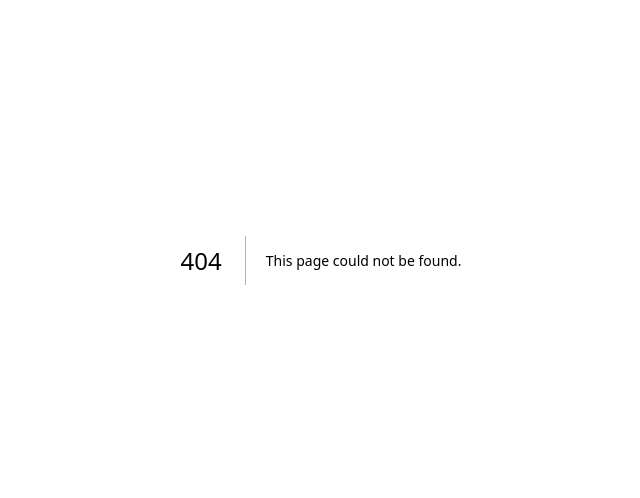
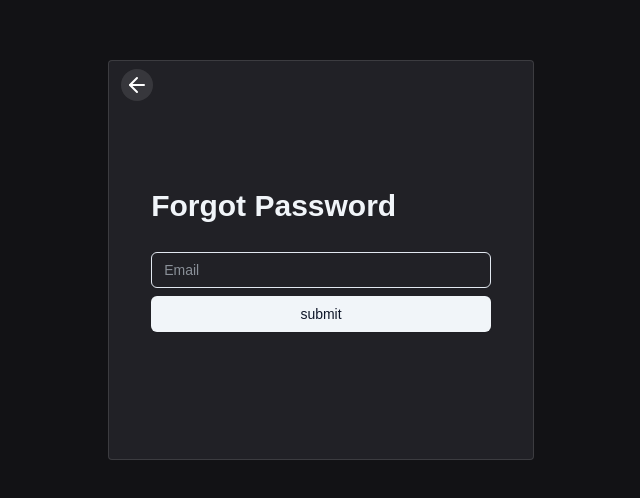
Before and after one commit to harish-x/Advance-Project-Management-WebApplication, a Next.js app in the folder advance-project-management-app/: page /forgotpassword in a window 1280 px wide. Before the commit this address had no page. Shown: the part 140-638 px from the top of the page, without its empty margins (319-959 px from the left). Built offline with nearby package versions, Linux system fonts and the light colour scheme.

Commit message:
frontend authentication done

```diff
--- a/advance-project-management-app/src/app/components/Login.tsx
+++ b/advance-project-management-app/src/app/components/Login.tsx
@@ -1,6 +1,10 @@
 "use client";
 import React, { useEffect } from "react";
-import { useLoginUserMutation,useLoginWithOtpMutation,useVerifyOtpMutation } from "@/lib/features/auth";
+import {
+  useLoginUserMutation,
+  useLoginWithOtpMutation,
+  useVerifyOtpMutation,
+} from "@/lib/features/auth";
 import { useAppDispatch } from "../store/redux";
 import { setCredentials } from "@/lib/state";
 import { Button } from "@/components/ui/button";
@@ -26,9 +30,11 @@ const Login = () => {
   const [otpSent, setOtpSent] = React.useState(false);
   const dispatch = useAppDispatch();
   const { toast } = useToast();
-  const [loginUser, { isLoading: isLoginLoading, isSuccess }] = useLoginUserMutation();
-  const [loginWithOtp, { isLoading: isLoginWithOtpLoading }] = useLoginWithOtpMutation();
-  const [verifyOtp, { isLoading: isVerifyOtpLoading } ] = useVerifyOtpMutation()
+  const [loginUser, { isLoading: isLoginLoading, isSuccess }] =
+    useLoginUserMutation();
+  const [loginWithOtp, { isLoading: isLoginWithOtpLoading }] =
+    useLoginWithOtpMutation();
+  const [verifyOtp, { isLoading: isVerifyOtpLoading }] = useVerifyOtpMutation();
 
   async function handleSubmit() {
     try {
@@ -39,8 +45,8 @@ const Login = () => {
           toast({
             title: "Signed in successfully",
             description: "Welcome back !",
-          })
-          router.push('/dashboard');
+          });
+          router.push("/dashboard");
         });
     } catch (err) {
       toast({
@@ -51,15 +57,15 @@ const Login = () => {
     }
   }
   async function handleSendOTP() {
-   await loginWithOtp({email}).unwrap();
+    await loginWithOtp({ email }).unwrap();
     setOtpSent(true);
   }
 
   useEffect(() => {
     if (otp.length === 6) {
-      handleVerifyOTP()
+      handleVerifyOTP();
     }
-  },[otp])
+  }, [otp]);
   async function handleVerifyOTP() {
     try {
       await verifyOtp({ email, otp })
@@ -69,7 +75,7 @@ async function handleVerifyOTP() {
           toast({
             title: "Signed in successfully",
             description: "Welcome back !",
-        })
+          });
           router.push("/dashboard");
         });
     } catch (err) {
@@ -97,7 +103,13 @@ async function handleVerifyOTP() {
       </div>
       <div className="py-2 flex flex-col gap-2">
         {!isEmail ? (
-          <>
+          <div
+            className={`flex flex-col gap-2 ${
+              isEmail ? "hidden" : "block"
+            } transition-all duration-300 transform ${
+              isEmail ? "opacity-0 scale-95" : "opacity-100 scale-100"
+            }`}
+          >
             <Input
               type="email"
               placeholder="Email"
@@ -122,9 +134,15 @@ async function handleVerifyOTP() {
                 "Sing up"
               )}
             </Button>
-          </>
+          </div>
         ) : (
-          <>
+          <div
+            className={`flex flex-col gap-2 ${
+              !isEmail ? "hidden" : "block"
+            } transition-all duration-300 transform ${
+              !isEmail ? "opacity-0 scale-95" : "opacity-100 scale-100"
+            }`}
+          >
             {!otpSent ? (
               <>
                 <Input
@@ -132,7 +150,11 @@ async function handleVerifyOTP() {
                   placeholder="Email"
                   onChange={(e) => setEmail(e.target.value)}
                 />
-                <Button variant={"secondary"} onClick={handleSendOTP} disabled={isLoginWithOtpLoading}>
+                <Button
+                  variant={"secondary"}
+                  onClick={handleSendOTP}
+                  disabled={isLoginWithOtpLoading}
+                >
                   {isLoginWithOtpLoading ? <Spinner /> : "Send otp"}
                 </Button>
               </>
@@ -159,12 +181,12 @@ async function handleVerifyOTP() {
                 </button>
               </div>
             )}
-          </>
+          </div>
         )}
         <div className="flex items-center mt-3 justify-between">
           <Link
             className="text-muted text-xs hover:text-red-500"
-            href={"/email"}
+            href={"/forgotpassword"}
           >
             Forgot Password ?
           </Link>
--- /dev/null
+++ b/advance-project-management-app/src/app/forgotpassword/page.tsx
@@ -0,0 +1,58 @@
+"use client";
+import { Button } from "@/components/ui/button";
+import { Input } from "@/components/ui/input";
+import React from "react";
+import { useForgotPasswordMutation, } from "@/lib/features/auth";
+import { useToast } from "@/hooks/use-toast";
+import Spinner from "../components/Spinner";
+import { ArrowLeft } from "lucide-react"
+import { useRouter } from "next/navigation";
+
+const page = () => {
+  const [email, setEmail] = React.useState("");
+  const { toast } = useToast();
+    const [forgotPassword, { isLoading }] = useForgotPasswordMutation();
+    const router = useRouter();
+  async function handleSubmit(e: React.FormEvent<HTMLFormElement>) {
+    e.preventDefault();
+    await forgotPassword({ email })
+      .unwrap()
+      .then(() => toast({ title: "Email sent successfully" }))
+      .catch((error) =>
+        toast({ title: error.data.message, variant: "destructive" })
+      );
+  }
+  return (
+    <div className="w-full h-screen flex flex-col justify-center items-center">
+      <div className=" bg-opacity-80 bg-backgroundfw transition duration-150 ease-in-out rounded shadow-white/[0.25] border border-white/[0.12] w-1/3 h-2/4 relative">
+        <button className="absolute top-2 left-3 bg-white/10 hover:bg-white/20 transition duration-150 ease-in-out rounded-full p-1 text-white" type="button" onClick={() => router.back()}>
+          <ArrowLeft />
+        </button>
+        <div className="flex justify-center flex-col gap-3 w-[80%] h-[100%]  mx-auto ">
+          <div>
+            <h1 className="text-3xl font-bold text-secondary">
+              Forgot Password
+            </h1>
+          </div>
+          <div>
+            <form
+              className="space-y-2 flex flex-col mt-4 "
+              onSubmit={handleSubmit}
+            >
+              <Input
+                type="email"
+                placeholder="Email"
+                onChange={(e) => setEmail(e.target.value)}
+              />
+              <Button className="" variant={"secondary"} type="submit">
+                {isLoading ? <Spinner /> : "submit"}
+              </Button>
+            </form>
+          </div>
+        </div>
+      </div>
+    </div>
+  );
+};
+
+export default page;
--- /dev/null
+++ b/advance-project-management-app/src/app/forgotpassword/resetpassword/[resetToken]/page.tsx
@@ -0,0 +1,78 @@
+"use client";
+import { Button } from "@/components/ui/button";
+import { Input } from "@/components/ui/input";
+import React from "react";
+import { useResetPasswordMutation } from "@/lib/features/auth";
+import { useToast } from "@/hooks/use-toast";
+import Spinner from "@/app/components/Spinner";
+import { ArrowLeft } from "lucide-react";
+import { useRouter } from "next/navigation";
+import { useParams } from "next/navigation";
+
+const page = () => {
+  const [password, setPassword] = React.useState("");
+  const [ConfirmPassword, setConfirmPassword] = React.useState("");
+  const { toast } = useToast();
+  const [resetPassword, { isLoading }] = useResetPasswordMutation();
+  const router = useRouter();
+  const params = useParams<{ resetToken: string }>();
+
+  async function handleSubmit(e: React.FormEvent<HTMLFormElement>) {
+    e.preventDefault();
+    if (
+      password !== ConfirmPassword ||
+      password === "" ||
+      ConfirmPassword === ""
+    ) {
+      toast({
+        title: "Passwords do not match",
+        variant: "destructive",
+      });
+      return;
+    }
+    await resetPassword({ password, resetToken: params.resetToken })
+      .unwrap()
+      .then(() => {
+        toast({ title: "Email sent successfully" });
+        router.push("/");
+      })
+      .catch((error) =>
+        toast({ title: error.data.message, variant: "destructive" })
+      );
+  }
+  return (
+    <div className="w-full h-screen flex flex-col justify-center items-center">
+      <div className=" bg-opacity-80 bg-backgroundfw transition duration-150 ease-in-out rounded shadow-white/[0.25] border border-white/[0.12] w-1/3 h-2/4 relative">
+        <div className="flex justify-center flex-col gap-3 w-[80%] h-[100%]  mx-auto ">
+          <div>
+            <h1 className="text-3xl font-bold text-secondary">
+              Reset Password
+            </h1>
+          </div>
+          <div>
+            <form
+              className="space-y-3 flex flex-col mt-4 "
+              onSubmit={handleSubmit}
+            >
+              <Input
+                type="password"
+                placeholder="enter your new password"
+                onChange={(e) => setPassword(e.target.value)}
+              />
+              <Input
+                type="password"
+                placeholder="confirm your new password"
+                onChange={(e) => setConfirmPassword(e.target.value)}
+              />
+              <Button className="" variant={"secondary"} type="submit">
+                {isLoading ? <Spinner /> : "submit"}
+              </Button>
+            </form>
+          </div>
+        </div>
+      </div>
+    </div>
+  );
+};
+
+export default page;
--- a/advance-project-management-app/src/lib/features/auth.ts
+++ b/advance-project-management-app/src/lib/features/auth.ts
@@ -1,5 +1,6 @@
 import { use } from "react";
 import { reAuthQuery } from "./authQuery";
+import { url } from "inspector";
 
 export const authApiSlice = reAuthQuery.injectEndpoints({
   endpoints: (builder) => ({
@@ -34,7 +35,29 @@ export const authApiSlice = reAuthQuery.injectEndpoints({
         body: data,
       }),
     }),
+    forgotPassword: builder.mutation({
+      query: (data) => ({
+        url: "/auth/forgotpassword",
+        method: "POST",
+        body: data,
+      }),
+    }),
+    resetPassword: builder.mutation({
+      query: (data: { password: string; resetToken: string }) => ({
+        url: `/auth/resetpassword/${data.resetToken}`,
+        method: "POST",
+        body: {password:data.password}
+      }),
+    }),
   }),
 });
 
-export const { useRegisterUserMutation, useLoginUserMutation, useTestQuery, useLoginWithOtpMutation, useVerifyOtpMutation, } = authApiSlice;
+export const {
+  useRegisterUserMutation,
+  useLoginUserMutation,
+  useTestQuery,
+  useLoginWithOtpMutation,
+  useVerifyOtpMutation,
+  useForgotPasswordMutation,
+  useResetPasswordMutation,
+} = authApiSlice;
```
Also changed, not shown: 2 other files (tests, documents, lock files or other folders). Lines whose indentation alone changed are shown as unchanged.
